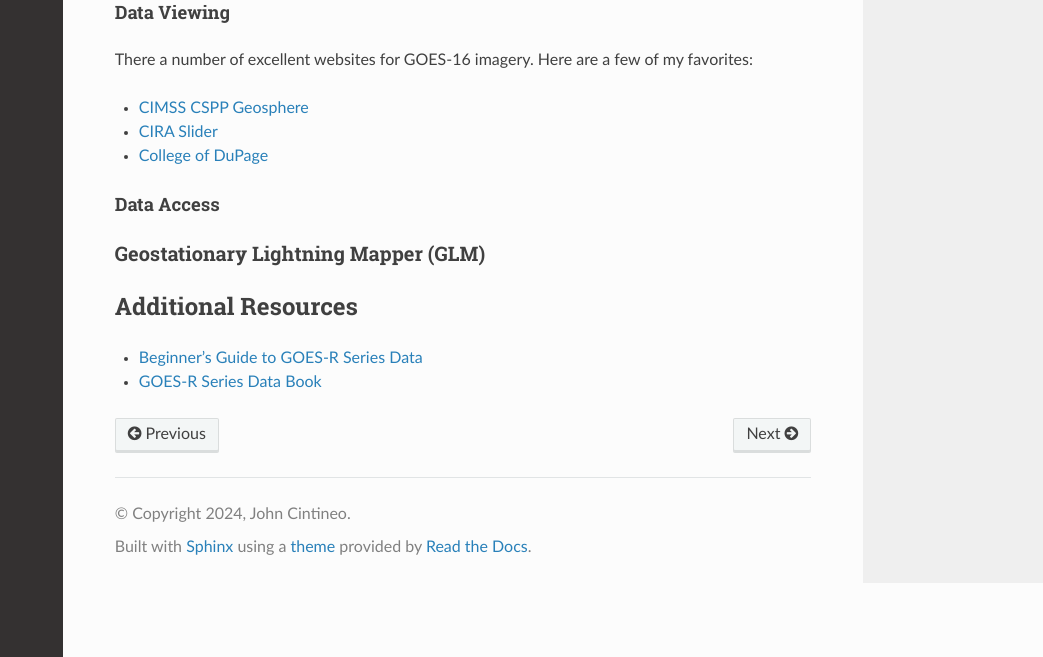
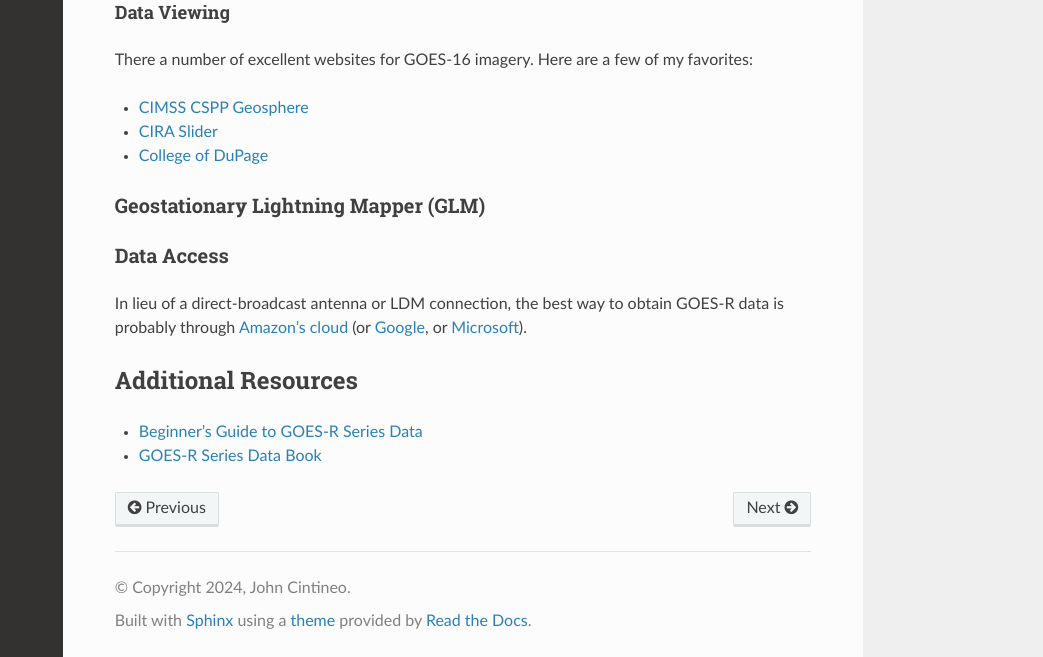
Before and after one commit to jlc248/satellite-resources, a Sphinx documentation site: the page built from docs/source/Geostationary.rst, in a window 1280 px wide and 900 px high, scrolled down 3614 px, cut to the strip 243-900 px from the top of the window. Shown: the whole strip, without its empty margins (237-1280 px from the left). Built offline with Sphinx 7.4.7 and the Read the Docs theme 2.0.0, drawn with Linux system fonts in a browser that asks for light colours.

Commit message:
Update Geostationary.rst

```diff
--- a/docs/source/Geostationary.rst
+++ b/docs/source/Geostationary.rst
@@ -130,11 +130,13 @@ There a number of excellent websites for GOES-16 imagery. Here are a few of my f
 - `CIRA Slider <https://rammb-slider.cira.colostate.edu/>`_
 - `College of DuPage <weather.cod.edu/satrad>`_
 
-Data Access
-,,,,,,,,,,,
-
 Geostationary Lightning Mapper (GLM)
 ~~~~~~~~~~~~~~~~~~~~~~~~~~~~~~~~~~~~
+
+Data Access
+~~~~~~~~~~~
+
+In lieu of a direct-broadcast antenna or LDM connection, the best way to obtain GOES-R data is probably through `Amazon's cloud <https://registry.opendata.aws/noaa-goes/>`_ (or `Google <https://console.cloud.google.com/marketplace/product/noaa-public/goes>`_, or `Microsoft <https://planetarycomputer.microsoft.com/catalog?filter=goes>`_).
 
 
 Additional Resources
```
